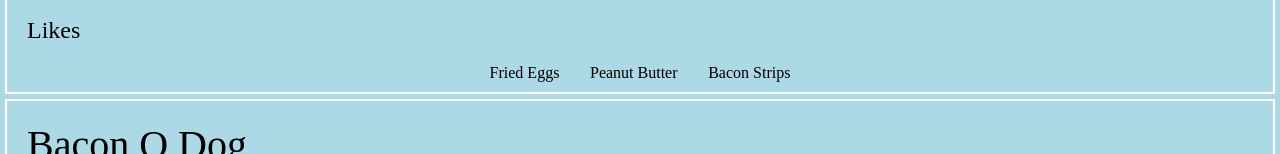
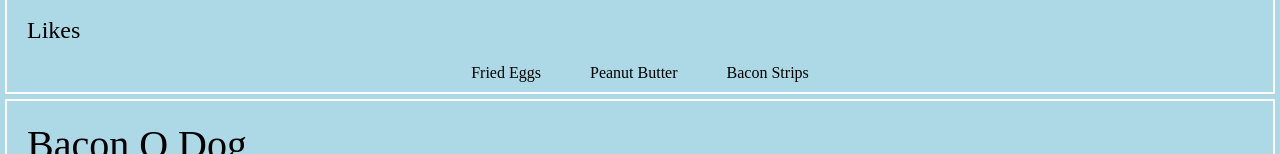
Before and after one commit to Timmermj10/339_tablet_view, a plain HTML site: page index.html in a window 1280 px wide. Shown: the part 726-880 px from the top of the page. Drawn offline with Linux system fonts and the light colour scheme.

Commit message:
Style updates
small update to the column gap for the grids

```diff
--- a/css/style.css
+++ b/css/style.css
@@ -91,7 +91,7 @@ video {
     justify-content: center;
     text-align: center;
     padding: 0px 20px;
-    column-gap: 2.5%;
+    column-gap: 4%;
 }
 
 .likes {
```
